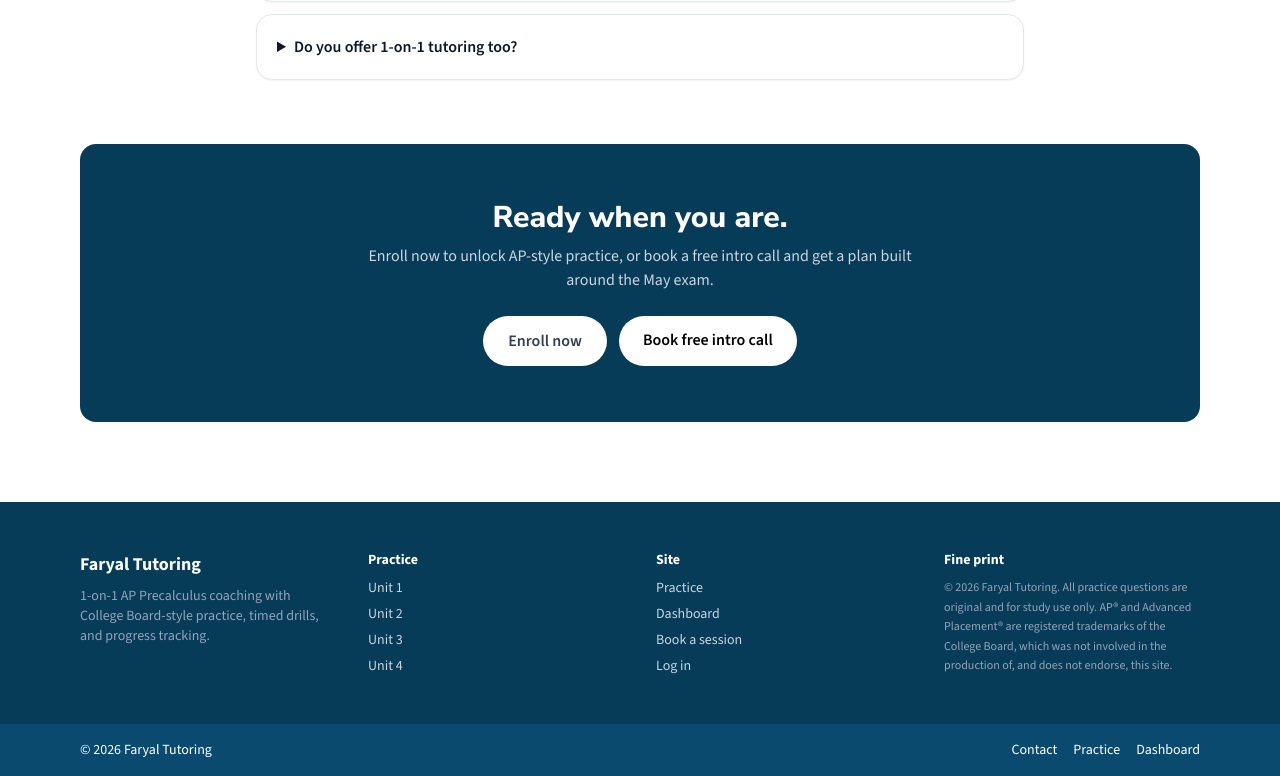
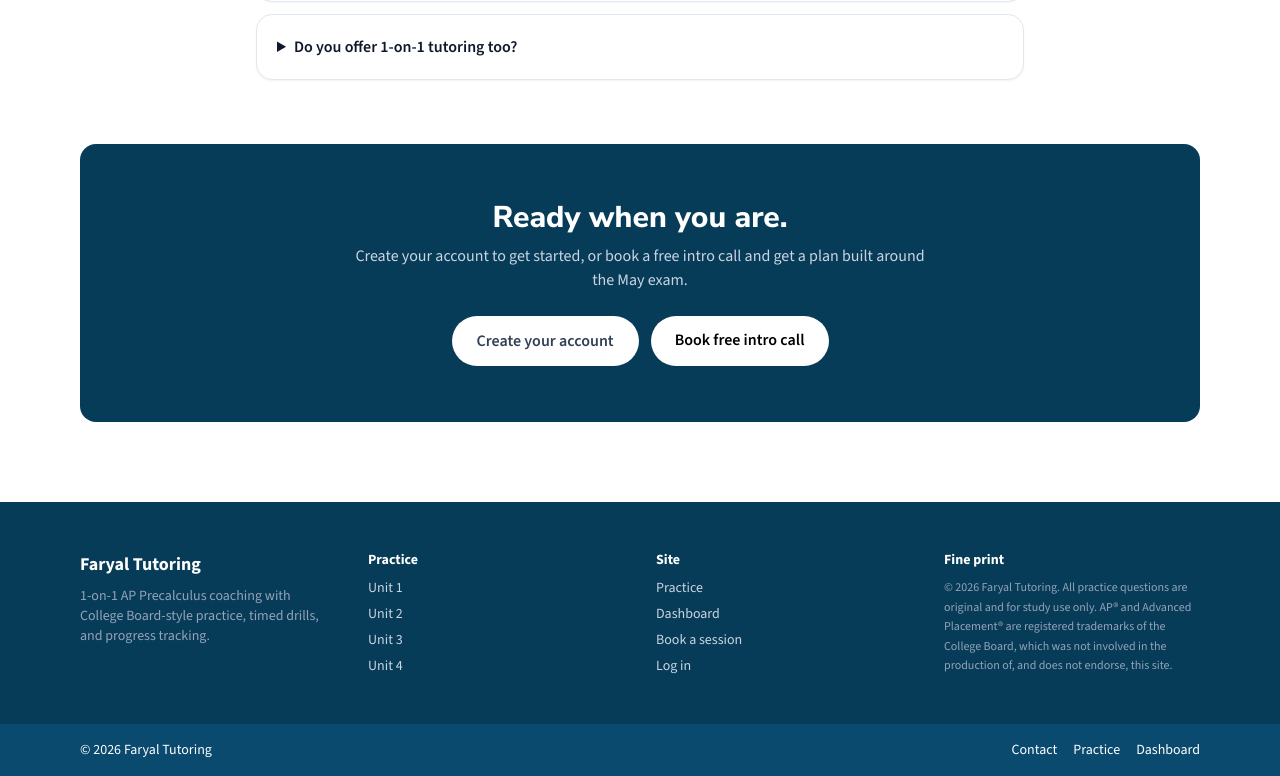
Before and after one commit to mrskhantutoring-ops/ap-precalc-tutor, a Next.js app: page / in a window 1280 px wide. Shown: the part 2863-3639 px from the top of the page. Built offline with nearby package versions, Linux system fonts and the light colour scheme; no server answers.

Commit message:
Bottom CTA: 'Enroll now' -> 'Create your account' with matching wording (signup alone does not enroll)

```diff
--- a/src/app/page.tsx
+++ b/src/app/page.tsx
@@ -178,11 +178,11 @@ export default function Home() {
       <section className="rounded-2xl bg-[#073c59] px-6 py-14 text-center text-white">
         <h2 className="text-3xl font-extrabold">Ready when you are.</h2>
         <p className="mx-auto mt-2 max-w-xl text-slate-300">
-          Enroll now to unlock AP-style practice, or book a free intro call and get a plan built around the May exam.
+          Create your account to get started, or book a free intro call and get a plan built around the May exam.
         </p>
         <div className="mt-6 flex flex-wrap justify-center gap-3">
           <Link href="/signup" className="btn-secondary !border-white/20">
-            Enroll now
+            Create your account
           </Link>
           <Link href="/contact" className="rounded-full bg-white px-6 py-3 font-semibold text-black hover:bg-slate-100">
             Book free intro call
```
